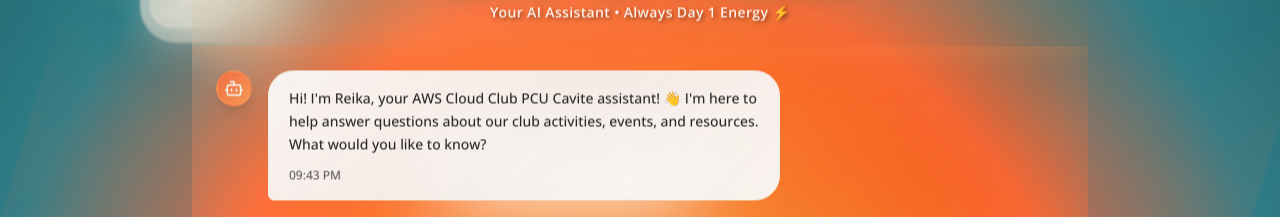
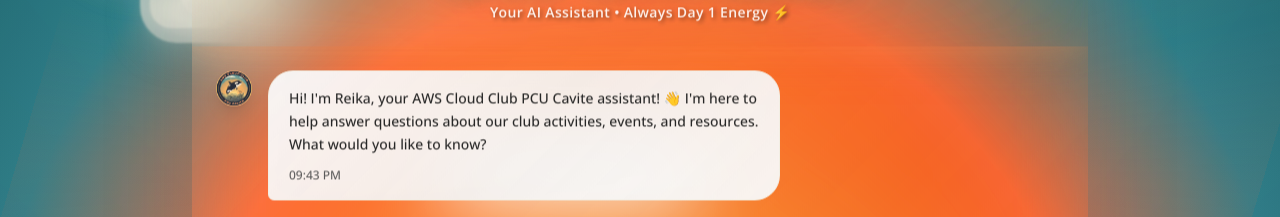
Before and after one commit to c1lc1l/reika-ask-cloud, a React (Vite) app: page / in a window 1280 px wide. Shown: the part 229-446 px from the top of the page. Built offline with nearby package versions, Linux system fonts and the light colour scheme.

Commit message:
Change chatbot logo
Update the chatbot logo to the provided image.

```diff
--- a/src/components/ChatBot.tsx
+++ b/src/components/ChatBot.tsx
@@ -1,8 +1,8 @@
 import React, { useState, useRef, useEffect } from 'react';
 import { Button } from '@/components/ui/button';
 import { Input } from '@/components/ui/input';
-import { Avatar, AvatarFallback } from '@/components/ui/avatar';
-import { Send, Bot } from 'lucide-react';
+import { Avatar, AvatarFallback, AvatarImage } from '@/components/ui/avatar';
+import { Send } from 'lucide-react';
 
 interface Message {
   id: string;
@@ -136,8 +136,9 @@ const ChatBot = () => {
             >
               {message.sender === 'bot' && (
                 <Avatar className="h-9 w-9 flex-shrink-0 shadow-lg">
+                  <AvatarImage src="/lovable-uploads/ee65b2f7-ce00-46ca-9e95-9182b72dbb49.png" alt="AWS Cloud Club PCU Cavite" />
                   <AvatarFallback className="bg-gradient-to-br from-primary to-accent text-primary-foreground text-sm font-bold border-2 border-accent/30">
-                    <Bot className="h-5 w-5" />
+                    R
                   </AvatarFallback>
                 </Avatar>
               )}
@@ -174,8 +175,9 @@ const ChatBot = () => {
           {isLoading && (
             <div className="flex gap-4 justify-start message-enter">
               <Avatar className="h-9 w-9 flex-shrink-0 shadow-lg">
+                <AvatarImage src="/lovable-uploads/ee65b2f7-ce00-46ca-9e95-9182b72dbb49.png" alt="AWS Cloud Club PCU Cavite" />
                 <AvatarFallback className="bg-gradient-to-br from-primary to-accent text-primary-foreground text-sm font-bold border-2 border-accent/30">
-                  <Bot className="h-5 w-5" />
+                  R
                 </AvatarFallback>
               </Avatar>
               <div className="max-w-xs px-5 py-4 cloud-bubble bot-bubble-enhanced border border-border/20 backdrop-filter backdrop-blur-sm">
```
Also changed, not shown: public/lovable-uploads/ee65b2f7-ce00-46ca-9e95-9182b72dbb49.png (added).
